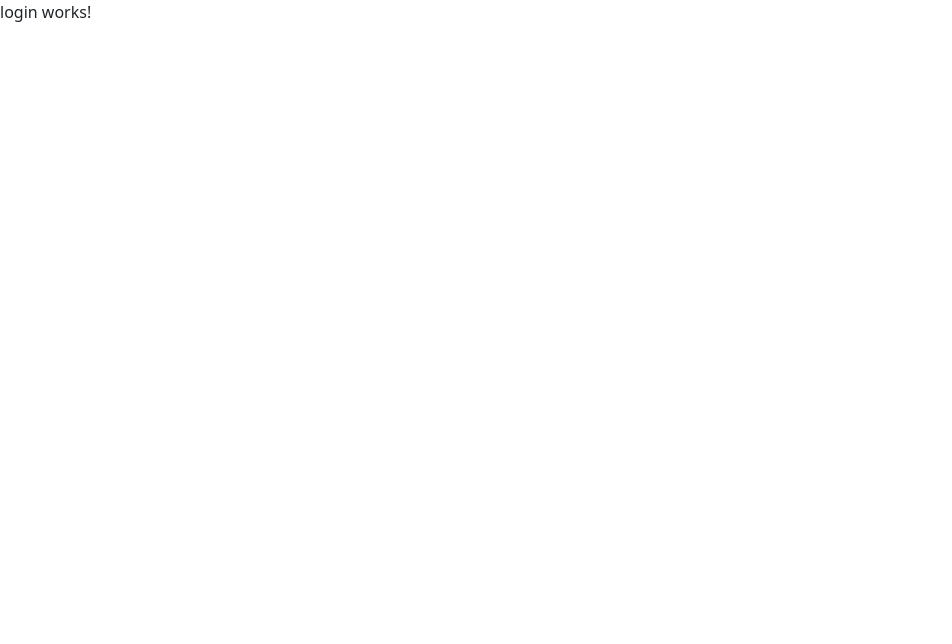
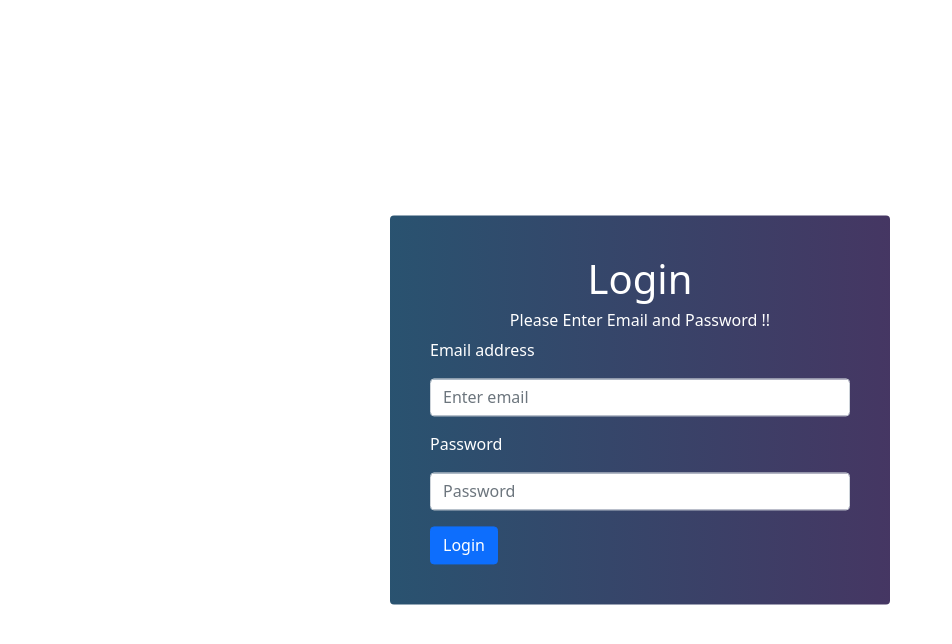
Before and after one commit to Gem-JaiSingh/ToDo-app, an Angular app: page / in a window 1280 px wide. Shown: the top 644 px of the page, without its empty margins (0-952 px from the left). Built offline with nearby package versions, Linux system fonts and the light colour scheme.

Commit message:
login and signup form structure ready

```diff
--- a/src/app/Main/login/login.component.css
+++ b/src/app/Main/login/login.component.css
@@ -0,0 +1,19 @@
+.card{
+    margin-top: 10px;
+    border: none;
+    width: 500px;
+    padding: 40px;
+    position: absolute;
+    top: 50%;
+    left: 50%;
+    transform: translate(-50% , -50%);
+    background:hsla(205, 46%, 30%, 1);
+    background: linear-gradient(90deg , hsla(205, 46%, 30%, 1) 0% , hsla(260, 29%, 30%, 1) 100%);
+}
+
+label{
+    color: #fff;
+}
+.card h1,h6{
+    color: #fff;
+}
--- a/src/app/Main/login/login.component.html
+++ b/src/app/Main/login/login.component.html
@@ -1 +1,25 @@
-<p>login works!</p>
+<div class="container">
+    <div class="row">
+        <div class="col-md-6">
+            <div class="card">
+                <div class="text-center">
+                    <h1>Login</h1>
+                    <h6>Please Enter Email and Password !!</h6>
+                </div>
+                <form>
+                    <div class="form-group mb-3">
+                      <label for="exampleInputEmail1">Email address</label>
+                      <input type="email" class="form-control mt-3" id="exampleInputEmail1" aria-describedby="emailHelp" placeholder="Enter email">
+
+                    </div>
+                    <div class="form-group mb-3">
+                      <label for="exampleInputPassword1">Password</label>
+                      <input type="password" class="form-control mt-3" id="exampleInputPassword1" placeholder="Password">
+                    </div>
+
+                    <button type="submit" class="btn btn-primary">Login</button>
+                  </form>
+            </div>
+        </div>
+    </div>
+</div>
--- a/src/app/Main/signup/signup.component.css
+++ b/src/app/Main/signup/signup.component.css
@@ -0,0 +1,19 @@
+.card{
+    margin-top: 10px;
+    border: none;
+    width: 500px;
+    padding: 40px;
+    position: absolute;
+    top: 50%;
+    left: 50%;
+    transform: translate(-50% , -50%);
+    background:hsla(205, 46%, 30%, 1);
+    background: linear-gradient(90deg , hsla(205, 46%, 30%, 1) 0% , hsla(260, 29%, 30%, 1) 100%);
+}
+
+label{
+    color: #fff;
+}
+.card h1,h6{
+    color: #fff;
+}
--- a/src/app/Main/signup/signup.component.html
+++ b/src/app/Main/signup/signup.component.html
@@ -1 +1,35 @@
-<p>signup works!</p>
+<div class="container">
+    <div class="row">
+        <div class="col-md-6">
+            <div class="card">
+                <div class="text-center">
+                    <h1>SignUp</h1>
+                    <h6>Register Yourself !!</h6>
+                </div>
+                <form>
+                    <div class="form-group mb-3">
+                        <label for="exampleInputEmail1">Full Name</label>
+                        <input type="text" class="form-control mt-3" id="exampleInputname" aria-describedby="namehelp" placeholder="Enter your full name">
+
+                      </div>
+                      <div class="form-group mb-3">
+                        <label for="exampleInputEmail1">Mobile Number</label>
+                        <input type="text" class="form-control mt-3" id="exampleInputnumber" aria-describedby="mobileHelp" placeholder="Enter mobile nuber">
+
+                      </div>
+                    <div class="form-group mb-3">
+                      <label for="exampleInputEmail1">Email address</label>
+                      <input type="email" class="form-control mt-3" id="exampleInputEmail1" aria-describedby="emailHelp" placeholder="Enter email">
+
+                    </div>
+                    <div class="form-group mb-3">
+                      <label for="exampleInputPassword1">Password</label>
+                      <input type="password" class="form-control mt-3" id="exampleInputPassword1" placeholder="Password">
+                    </div>
+
+                    <button type="submit" class="btn btn-primary">SignUp</button>
+                  </form>
+            </div>
+        </div>
+    </div>
+</div>
```
